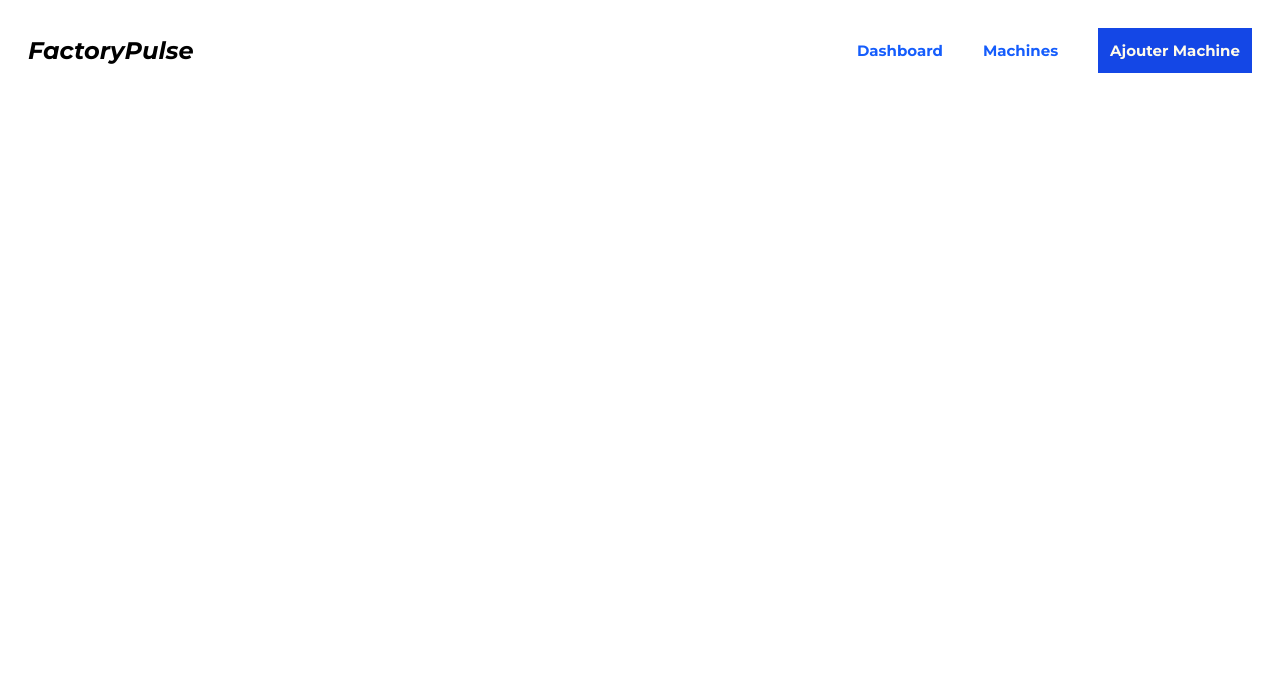
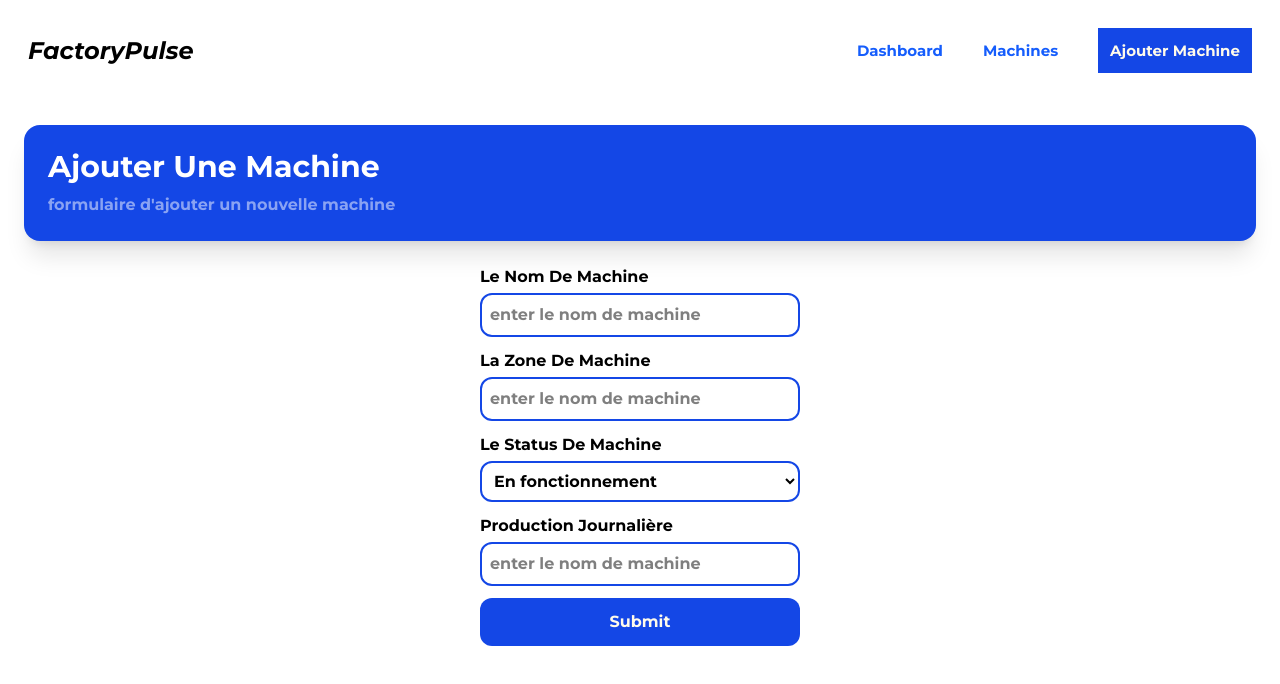
Before and after one commit to abdessamadelouarrag/FactoryPulse-FrontEnd, a React (Vite) app in the folder FrontEnd/: page /machines/new in a window 1280 px wide. Shown: the top 684 px of the page. Built offline with nearby package versions, Linux system fonts and the light colour scheme.

Commit message:
FC-20 Add machine creation form and field change handlers #Done

```diff
--- a/FrontEnd/src/pages/AddMachines.jsx
+++ b/FrontEnd/src/pages/AddMachines.jsx
@@ -1,7 +1,53 @@
+import { useState } from "react";
+
 export default function AddMachine() {
-  return (
-    <form action="">
 
-    </form>
-  );
+    const [newMachine, setNewMachine] = useState({
+        name: "",
+        zone: "",
+        status: "",
+        dailyProduction: null
+    })
+
+    return (
+        <>
+            <div className="rounded-x p-6 m-6 rounded-2xl bg-blue-700 shadow-xl">
+                <h1 className="text-3xl font-bold text-white">
+                    Ajouter Une Machine
+                </h1>
+
+                <p className="mt-2 font-ex text-white/50">
+                    formulaire d'ajouter un nouvelle machine
+                </p>
+            </div>
+            <div className="">
+                <form action="" className="grid justify-center">
+                    <label htmlFor="NameMachine">Le Nom De Machine</label>
+                    <input type="text" name="name" required className="border-2 border-blue-700 rounded-xl p-2 w-80 mt-1 mb-3" placeholder="enter le nom de machine" onChange={(e) => setNewMachine({ ...newMachine, name: e.target.value })} />
+
+                    <label htmlFor="ZoneMachine">La Zone De Machine</label>
+                    <input type="text" name="zone" required className="border-2 border-blue-700 rounded-xl p-2 w-80 mt-1 mb-3" placeholder="enter le nom de machine" onChange={(e) => setNewMachine({ ...newMachine, zone: e.target.value })} />
+
+
+                    <label htmlFor="StatusMachine">Le Status De Machine</label>
+                    <select name="status" required className="border-2 p-2 mt-1 mb-3 border-blue-700 rounded-xl" onChange={(e) => setNewMachine({ ...newMachine, status: e.target.value })}>
+                        <option value="En fonctionnement">
+                            En fonctionnement
+                        </option>
+                        <option value="En panne">
+                            En panne
+                        </option>
+                        <option value="À l'arrêt">
+                            À l'arrêt
+                        </option>
+                    </select>
+
+                    <label htmlFor="dailyProduction">Production Journalière</label>
+                    <input type="number" name="dailyProduction" required className="border-2 p-2 border-blue-700 rounded-xl w-80 mt-1 mb-3" placeholder="enter le nom de machine" onChange={(e) => setNewMachine({ ...newMachine, dailyProduction: e.target.value })} />
+
+                    <button className="bg-blue-700 rounded-xl text-amber-50 p-3 cursor-pointer" type="submit">Submit</button>
+                </form>
+            </div>
+        </>
+    );
 }
```
